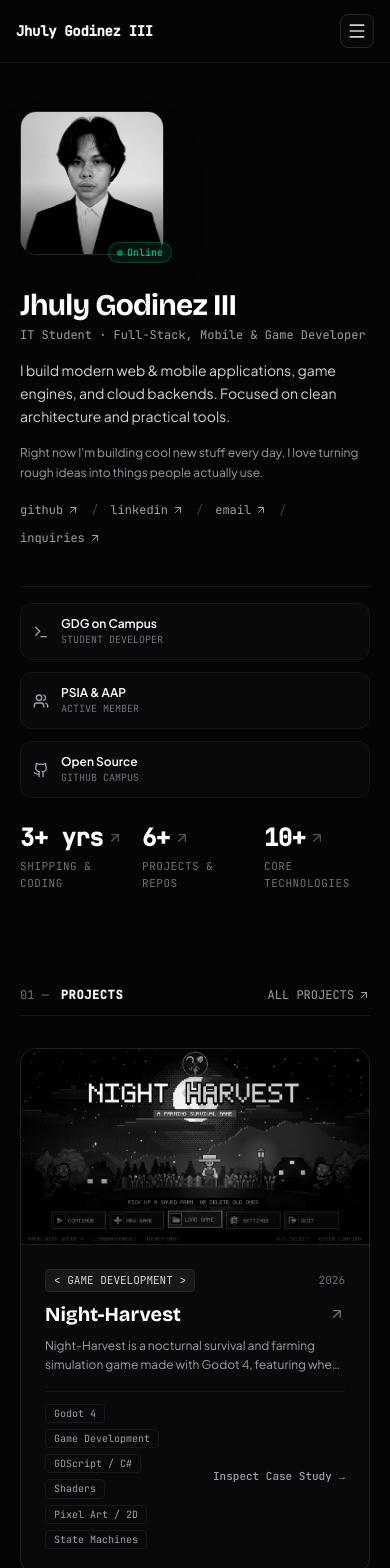
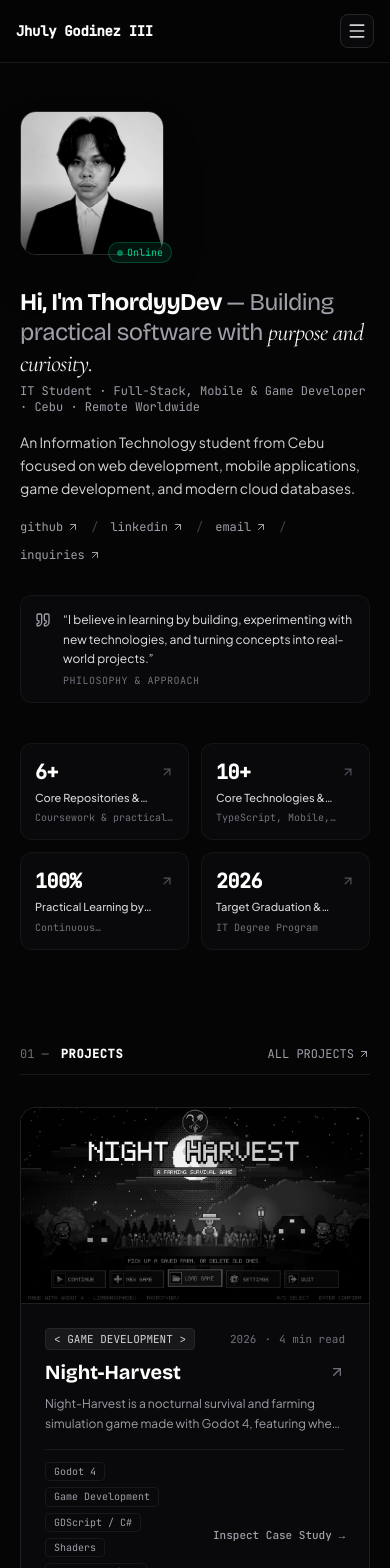
Before and after one commit to ThordyyDev/Portfolio, a React (Vite) app: page / in a window 390 px wide. Shown: the top 1568 px of the page. Built offline with nearby package versions, Linux system fonts and the light colour scheme.

Commit message:
feat(experiments): restore complete 4a4a032 information including 3-discipline stack matrix, philosophy quote, and 4 KPI metrics

```diff
--- a/src/App.tsx
+++ b/src/App.tsx
@@ -26,6 +26,7 @@ import {
   Terminal,
   Activity,
   Code2,
+  Quote,
 } from 'lucide-react';
 import {
   INITIAL_PROFILE,
@@ -116,6 +117,69 @@ function CertificationLogo({ type }: { type: CertificationItem['issuerType'] })
     );
   }
   return <Award className="w-8 h-8 text-white" />;
+}
+
+// 3-Discipline Matrix Components from 4a4a032
+function DisciplineHeader({
+  groupIndex,
+  domain,
+  description,
+}: {
+  groupIndex: string;
+  domain: string;
+  description: string;
+}) {
+  return (
+    <div className="space-y-1.5 pb-3 border-b border-zinc-900 cursor-default select-none">
+      <span className="text-[10px] font-mono text-zinc-500 tabular-nums uppercase tracking-widest">
+        DISCIPLINE {groupIndex}
+      </span>
+      <h3 className="font-display text-sm sm:text-base font-bold text-white tracking-tight">
+        {domain}
+      </h3>
+      <p className="text-xs text-zinc-400 leading-relaxed font-normal">
+        {description}
+      </p>
+    </div>
+  );
+}
+
+function SkillRowItem({
+  skill,
+  isSelected,
+  onSelect,
+}: {
+  skill: { name: string; proficiency: string; years: string };
+  isSelected: boolean;
+  onSelect: () => void;
+}) {
+  const { displayed, trigger } = useScramble(skill.name, { duration: 360, speed: 20 });
+
+  return (
+    <button
+      type="button"
+      onClick={onSelect}
+      onMouseLeave={() => trigger()}
+      className={`w-full py-2.5 px-2 flex items-center justify-between text-left transition-colors rounded cursor-pointer select-none ${
+        isSelected
+          ? 'bg-white text-black font-semibold'
+          : 'hover:bg-zinc-900/60 text-zinc-300'
+      }`}
+    >
+      <span className="text-xs font-mono font-medium whitespace-nowrap">
+        {displayed}
+      </span>
+      <div
+        className={`flex items-center gap-1.5 text-[11px] font-mono tabular-nums ${
+          isSelected ? 'text-black font-medium' : 'text-zinc-500'
+        }`}
+      >
+        <span>{skill.proficiency}</span>
+        <span aria-hidden="true">·</span>
+        <span>{skill.years}</span>
+      </div>
+    </button>
+  );
 }
 
 export default function App() {
@@ -370,13 +434,13 @@ export default function App() {
                   <a
                     key={sec.id}
                     href={sec.href}
-                    className={`group flex items-center justify-between px-2.5 py-1.5 text-xs font-mono rounded-md transition-all ${
+                    className={`group relative flex items-center justify-between px-2.5 py-1.5 text-xs font-mono rounded-md transition-all ${
                       isActive
                         ? 'text-white font-medium bg-zinc-900/90'
                         : 'text-zinc-400 hover:text-zinc-200 hover:bg-zinc-900/40'
                     }`}
                   >
-                    <span className="flex items-center gap-2">
+                    <span className="flex items-center gap-2 relative z-10">
                       <span
                         className={`text-[10px] ${
                           isActive ? 'text-white' : 'text-zinc-600'
@@ -387,7 +451,7 @@ export default function App() {
                       <span>{sec.label}</span>
                     </span>
                     {isActive && (
-                      <span className="w-1.5 h-1.5 rounded-full bg-white" />
+                      <span className="w-1.5 h-1.5 rounded-full bg-white relative z-10" />
                     )}
                   </a>
                 );
@@ -445,9 +509,9 @@ export default function App() {
         <main className="flex-1 md:ml-64 lg:ml-72 min-w-0">
           <div className="max-w-4xl mx-auto px-5 sm:px-8 lg:px-12 py-10 sm:py-16 space-y-24">
             {/* ===================================================== */}
-            {/* HERO INTRODUCTION (IMAGE 1 BRYL LIM STYLE)           */}
+            {/* HERO INTRODUCTION (ORIGINAL INFORMATION & HEADLINE)   */}
             {/* ===================================================== */}
-            <section id="hero" className="space-y-10 pt-2 sm:pt-4">
+            <section id="hero" className="space-y-8 pt-2 sm:pt-4">
               <div className="flex flex-col sm:flex-row items-start sm:items-center gap-8 sm:gap-10">
                 {/* Dithered / Monochrome Author Portrait */}
                 <div className="relative group shrink-0">
@@ -468,21 +532,24 @@ export default function App() {
 
                 {/* Typography and Bio */}
                 <div className="space-y-4 max-w-xl">
-                  <div>
-                    <h1 className="font-display text-3xl sm:text-4xl font-bold tracking-tight text-white">
-                      {profile.name}
+                  <div className="space-y-1">
+                    <h1 className="font-display text-2xl sm:text-3xl lg:text-4xl font-bold tracking-tight text-white leading-tight">
+                      Hi, I&apos;m ThordyyDev{' '}
+                      <span className="text-zinc-400 font-normal">
+                        — Building practical software with{' '}
+                      </span>
+                      <span className="font-serif italic font-normal text-zinc-100">
+                        purpose and curiosity.
+                      </span>
                     </h1>
-                    <p className="font-mono text-xs sm:text-sm text-zinc-400 mt-1">
-                      IT Student · Full-Stack, Mobile &amp; Game Developer
+                    <p className="font-mono text-xs text-zinc-400">
+                      {profile.role} · {profile.location}
                     </p>
                   </div>
 
-                  <p className="text-sm sm:text-base text-zinc-300 leading-relaxed font-normal">
-                    I build modern web &amp; mobile applications, game engines, and cloud backends. Focused on clean architecture and practical tools.
-                  </p>
-
-                  <p className="text-xs sm:text-sm text-zinc-400 leading-relaxed font-normal">
-                    Right now I'm building cool new stuff every day. I love turning rough ideas into things people actually use.
+                  {/* Original Lead Bio */}
+                  <p className="text-sm text-zinc-300 leading-relaxed font-normal">
+                    {profile.leadBio}
                   </p>
 
                   {/* Clean Links Row */}
@@ -522,84 +589,43 @@ export default function App() {
                 </div>
               </div>
 
-              {/* Highlights & Quantitative KPI Bar (Image 1 Style) */}
-              <div className="space-y-4 pt-4 border-t border-zinc-900/90">
-                {/* Affiliations Banner Strip */}
-                <div className="grid grid-cols-1 sm:grid-cols-3 gap-3">
-                  <div className="p-3 rounded-xl bg-zinc-950 border border-zinc-900/80 flex items-center gap-3">
-                    <Terminal className="w-4 h-4 text-zinc-400 shrink-0" />
-                    <div className="min-w-0">
-                      <div className="text-xs font-semibold text-white truncate">
-                        GDG on Campus
-                      </div>
-                      <div className="text-[10px] font-mono text-zinc-500 uppercase">
-                        Student Developer
-                      </div>
+              {/* Editorial Philosophy Callout Card (From 4a4a032) */}
+              <div className="p-3.5 sm:p-4 rounded-xl bg-zinc-950 border border-zinc-900/80 flex items-start gap-3">
+                <Quote className="w-4 h-4 text-zinc-400 shrink-0 mt-0.5" />
+                <div className="space-y-1">
+                  <p className="text-xs sm:text-[0.925rem] text-zinc-200 font-sans leading-relaxed font-normal">
+                    “{profile.editorialPhilosophy}”
+                  </p>
+                  <span className="text-[10px] font-mono text-zinc-500 block tracking-wider uppercase">
+                    Philosophy &amp; Approach
+                  </span>
                 </div>
               </div>
 
-                  <div className="p-3 rounded-xl bg-zinc-950 border border-zinc-900/80 flex items-center gap-3">
-                    <Users className="w-4 h-4 text-zinc-400 shrink-0" />
-                    <div className="min-w-0">
-                      <div className="text-xs font-semibold text-white truncate">
-                        PSIA &amp; AAP
+              {/* Full Quantitative KPI Row (From 4a4a032: 6+, 10+, 100%, 2026) */}
+              <div className="grid grid-cols-2 sm:grid-cols-4 gap-3 pt-2">
+                {profile.metrics.map((m, idx) => (
+                  <div
+                    key={idx}
+                    className="p-3.5 rounded-xl bg-zinc-950 border border-zinc-900/80 space-y-1"
+                  >
+                    <div className="font-mono text-xl sm:text-2xl font-semibold text-white tracking-tight flex items-center justify-between">
+                      <span>{m.value}</span>
+                      <ArrowUpRight className="w-3.5 h-3.5 text-zinc-600" />
                     </div>
-                      <div className="text-[10px] font-mono text-zinc-500 uppercase">
-                        Active Member
+                    <div className="text-[11px] font-medium text-zinc-300 line-clamp-1">
+                      {m.label}
+                    </div>
+                    <div className="text-[10px] font-mono text-zinc-500 line-clamp-1">
+                      {m.timeframe}
                     </div>
                   </div>
-                  </div>
-
-                  <div className="p-3 rounded-xl bg-zinc-950 border border-zinc-900/80 flex items-center gap-3">
-                    <Github className="w-4 h-4 text-zinc-400 shrink-0" />
-                    <div className="min-w-0">
-                      <div className="text-xs font-semibold text-white truncate">
-                        Open Source
-                      </div>
-                      <div className="text-[10px] font-mono text-zinc-500 uppercase">
-                        GitHub Campus
-                      </div>
-                    </div>
-                  </div>
-                </div>
-
-                {/* Big Metric Counters */}
-                <div className="grid grid-cols-3 gap-4 pt-2">
-                  <div className="space-y-1">
-                    <div className="font-mono text-2xl sm:text-3xl font-semibold text-white tracking-tight flex items-center gap-1">
-                      <span>3+ yrs</span>
-                      <ArrowUpRight className="w-4 h-4 text-zinc-600" />
-                    </div>
-                    <div className="text-[11px] font-mono text-zinc-500 uppercase tracking-wider">
-                      Shipping &amp; Coding
-                    </div>
-                  </div>
-
-                  <div className="space-y-1">
-                    <div className="font-mono text-2xl sm:text-3xl font-semibold text-white tracking-tight flex items-center gap-1">
-                      <span>6+</span>
-                      <ArrowUpRight className="w-4 h-4 text-zinc-600" />
-                    </div>
-                    <div className="text-[11px] font-mono text-zinc-500 uppercase tracking-wider">
-                      Projects &amp; Repos
-                    </div>
-                  </div>
-
-                  <div className="space-y-1">
-                    <div className="font-mono text-2xl sm:text-3xl font-semibold text-white tracking-tight flex items-center gap-1">
-                      <span>10+</span>
-                      <ArrowUpRight className="w-4 h-4 text-zinc-600" />
-                    </div>
-                    <div className="text-[11px] font-mono text-zinc-500 uppercase tracking-wider">
-                      Core Technologies
-                    </div>
-                  </div>
-                </div>
+                ))}
               </div>
             </section>
 
             {/* ===================================================== */}
-            {/* 01 — PROJECTS SECTION (IMAGE 2 STYLE)                 */}
+            {/* 01 — PROJECTS SECTION (REAL DATA & BENTO CASE STUDIES) */}
             {/* ===================================================== */}
             <CursorTrailZone>
               <section id="projects" className="space-y-8 scroll-mt-12">
@@ -657,7 +683,7 @@ export default function App() {
                   </div>
                 )}
 
-                {/* Project Cards (Stacked/Grid clean layout inspired by Bryl Lim Image 2) */}
+                {/* Project Cards (Stacked clean layout inspired by Bryl Lim Image 2) */}
                 <div className="grid grid-cols-1 gap-6">
                   {filteredStudies.map((study) => (
                     <motion.div
@@ -685,7 +711,11 @@ export default function App() {
                             <span className="inline-flex items-center gap-1.5 px-2 py-0.5 rounded bg-zinc-900 border border-zinc-800 text-zinc-300">
                               &lt; {study.category.toUpperCase()} &gt;
                             </span>
-                            <span className="text-zinc-500">{study.year}</span>
+                            <div className="flex items-center gap-2 text-zinc-500">
+                              <span>{study.year}</span>
+                              <span>·</span>
+                              <span>{study.readTime}</span>
+                            </div>
                           </div>
 
                           <h3 className="font-display text-xl font-bold text-white group-hover:text-zinc-200 transition-colors flex items-center justify-between">
@@ -722,7 +752,7 @@ export default function App() {
             </CursorTrailZone>
 
             {/* ===================================================== */}
-            {/* 02 — EXPERIENCE SECTION (IMAGE 3 BRYL LIM STYLE)      */}
+            {/* 02 — EXPERIENCE SECTION (REAL BACKGROUND TIMELINE)    */}
             {/* ===================================================== */}
             <section id="experience" className="space-y-6 scroll-mt-12">
               <div className="flex items-center justify-between pb-3 border-b border-zinc-900">
@@ -783,22 +813,32 @@ export default function App() {
             </section>
 
             {/* ===================================================== */}
-            {/* 03 — STACK SECTION (IMAGE 3 BRYL LIM STYLE)           */}
+            {/* 03 — STACK SECTION (FULL 3-DISCIPLINE MATRIX 4a4a032) */}
             {/* ===================================================== */}
-            <section id="stack" className="space-y-6 scroll-mt-12">
+            <section id="stack" className="space-y-8 scroll-mt-12">
               <div className="flex items-center justify-between pb-3 border-b border-zinc-900">
                 <div className="flex items-center gap-3">
                   <span className="font-mono text-xs text-zinc-500">03 —</span>
                   <h2 className="font-mono text-xs font-bold text-white uppercase tracking-wider">
-                    Stack
+                    Stack &amp; Capabilities
                   </h2>
                 </div>
-                <span className="font-mono text-xs text-zinc-500">
-                  CLICK TO FILTER PROJECTS
-                </span>
+                {activeSkillFilter && (
+                  <button
+                    type="button"
+                    onClick={() => setActiveSkillFilter(null)}
+                    className="px-2.5 py-1 text-xs font-mono text-black bg-white rounded hover:bg-zinc-200 transition-colors cursor-pointer"
+                  >
+                    Reset Filter ({activeSkillFilter})
+                  </button>
+                )}
               </div>
 
-              {/* Horizontal Pill Tags */}
+              {/* Quick Horizontal Filter Pills */}
+              <div className="space-y-2">
+                <span className="text-[10px] font-mono text-zinc-500 uppercase tracking-widest block">
+                  Quick Filter by Stack:
+                </span>
                 <div className="flex flex-wrap items-center gap-2">
                   {TECH_STACK_PILLS.map((pill) => {
                     const isSelected = activeSkillFilter === pill;
@@ -807,7 +847,7 @@ export default function App() {
                         key={pill}
                         type="button"
                         onClick={() => handleSelectSkill(pill)}
-                      className={`px-3.5 py-2 text-xs font-mono rounded-lg border transition-all cursor-pointer ${
+                        className={`px-3 py-1.5 text-xs font-mono rounded-lg border transition-all cursor-pointer ${
                           isSelected
                             ? 'bg-white text-black font-semibold border-white shadow-sm'
                             : 'bg-[#09090b] text-zinc-300 border-zinc-800 hover:border-zinc-600 hover:text-white'
@@ -818,10 +858,34 @@ export default function App() {
                     );
                   })}
                 </div>
+              </div>
+
+              {/* Complete 3-Discipline Skill Matrix from 4a4a032 */}
+              <div className="grid grid-cols-1 md:grid-cols-3 gap-8 pt-4">
+                {SKILL_GROUPS.map((group) => (
+                  <div key={group.index} className="space-y-4">
+                    <DisciplineHeader
+                      groupIndex={group.index}
+                      domain={group.domain}
+                      description={group.description}
+                    />
+                    <div className="divide-y divide-zinc-900/80">
+                      {group.skills.map((skill) => (
+                        <SkillRowItem
+                          key={skill.name}
+                          skill={skill}
+                          isSelected={activeSkillFilter === skill.name}
+                          onSelect={() => handleSelectSkill(skill.name)}
+                        />
+                      ))}
+                    </div>
+                  </div>
+                ))}
+              </div>
             </section>
 
             {/* ===================================================== */}
-            {/* 04 — CERTIFICATIONS & BADGES (IMAGE 3 STYLE)         */}
+            {/* 04 — CERTIFICATIONS & BADGES (PLACEHOLDERS)           */}
             {/* ===================================================== */}
             <section id="certifications" className="space-y-6 scroll-mt-12">
               <div className="flex items-center justify-between pb-3 border-b border-zinc-900">
@@ -831,17 +895,12 @@ export default function App() {
                     Certifications
                   </h2>
                 </div>
-                <a
-                  href={profile.githubUrl}
-                  target="_blank"
-                  rel="noopener noreferrer"
-                  className="font-mono text-xs text-zinc-400 hover:text-white transition-colors inline-flex items-center gap-1"
-                >
-                  ALL CERTIFICATIONS <ArrowUpRight className="w-3 h-3" />
-                </a>
+                <span className="font-mono text-xs text-zinc-500">
+                  CREDENTIALS &amp; BADGES
+                </span>
               </div>
 
-              {/* 3 or 4 Card Grid (Bryl Lim Image 3) */}
+              {/* Card Grid with Placeholders */}
               <div className="grid grid-cols-1 sm:grid-cols-2 lg:grid-cols-3 gap-4">
                 {INITIAL_CERTIFICATIONS.map((cert) => (
                   <div
@@ -878,7 +937,7 @@ export default function App() {
             </section>
 
             {/* ===================================================== */}
-            {/* 05 — AFFILIATIONS SECTION (IMAGE 4 STYLE)             */}
+            {/* 05 — AFFILIATIONS SECTION (COMMUNITY & CAMPUS)        */}
             {/* ===================================================== */}
             <section id="affiliations" className="space-y-6 scroll-mt-12">
               <div className="flex items-center justify-between pb-3 border-b border-zinc-900">
@@ -919,7 +978,7 @@ export default function App() {
             </section>
 
             {/* ===================================================== */}
-            {/* 06 — GITHUB CONTRIBUTIONS GRID (IMAGE 4 STYLE)        */}
+            {/* 06 — GITHUB CONTRIBUTIONS GRID                        */}
             {/* ===================================================== */}
             <section className="space-y-4 pt-2">
               <div className="flex items-center justify-between pb-3 border-b border-zinc-900">
@@ -976,7 +1035,7 @@ export default function App() {
             </section>
 
             {/* ===================================================== */}
-            {/* 07 — CONTACT & DIRECT DISPATCH                        */}
+            {/* 07 — CONTACT (DIRECT COORDINATES & GMAIL INQUIRY)     */}
             {/* ===================================================== */}
             <section id="contact" className="space-y-6 scroll-mt-12 pb-12">
               <div className="flex items-center justify-between pb-3 border-b border-zinc-900">
@@ -991,7 +1050,63 @@ export default function App() {
                 </span>
               </div>
 
-              <div className="p-6 sm:p-8 rounded-2xl bg-[#09090b] border border-zinc-800">
+              <div className="grid grid-cols-1 lg:grid-cols-12 gap-8 items-start">
+                {/* Left Coordinates Column (From 4a4a032) */}
+                <div className="lg:col-span-5 space-y-4">
+                  <p className="text-xs sm:text-sm text-zinc-400 leading-relaxed font-normal">
+                    {profile.availability}. Open for web, mobile, and collaborative software projects.
+                  </p>
+
+                  <div className="space-y-2 pt-2 border-t border-zinc-900 font-mono text-xs">
+                    <div className="p-3 rounded-xl bg-zinc-950 border border-zinc-900 space-y-1">
+                      <span className="text-[10px] text-zinc-500 uppercase tracking-widest block">
+                        Electronic Mail
+                      </span>
+                      <div className="flex items-center justify-between gap-2">
+                        <a
+                          href={`mailto:${profile.email}`}
+                          className="text-white hover:underline truncate"
+                        >
+                          {profile.email}
+                        </a>
+                        <button
+                          type="button"
+                          onClick={handleCopyEmail}
+                          className="shrink-0 inline-flex items-center gap-1 px-2 py-0.5 rounded bg-zinc-900 border border-zinc-800 text-[11px] text-zinc-300 hover:text-white cursor-pointer"
+                        >
+                          {emailCopied ? <Check className="w-3 h-3 text-emerald-400" /> : <Copy className="w-3 h-3" />}
+                          {emailCopied ? 'Copied' : 'Copy'}
+                        </button>
+                      </div>
+                    </div>
+
+                    <div className="p-3 rounded-xl bg-zinc-950 border border-zinc-900 space-y-1">
+                      <span className="text-[10px] text-zinc-500 uppercase tracking-widest block">
+                        Location &amp; Timezone
+                      </span>
+                      <span className="text-white block">
+                        {profile.location} (UTC+8)
+                      </span>
+                    </div>
+
+                    <div className="p-3 rounded-xl bg-zinc-950 border border-zinc-900 space-y-1">
+                      <span className="text-[10px] text-zinc-500 uppercase tracking-widest block">
+                        GitHub
+                      </span>
+                      <a
+                        href={profile.githubUrl}
+                        target="_blank"
+                        rel="noopener noreferrer"
+                        className="text-white hover:underline inline-flex items-center gap-1"
+                      >
+                        github.com/ThordyyDev <ArrowUpRight className="w-3 h-3" />
+                      </a>
+                    </div>
+                  </div>
+                </div>
+
+                {/* Right Inquiry Form */}
+                <div className="lg:col-span-7 p-6 rounded-2xl bg-[#09090b] border border-zinc-800">
                   {contactSubmitted ? (
                     <div className="py-8 text-center space-y-4">
                       <div className="w-10 h-10 rounded-full bg-white text-black flex items-center justify-center mx-auto">
@@ -1035,7 +1150,7 @@ export default function App() {
                             required
                             value={contactName}
                             onChange={(e) => setContactName(e.target.value)}
-                          placeholder="Bill Cipher"
+                            placeholder="Your Name"
                             className="w-full px-3.5 py-2 text-sm text-white bg-[#050505] border border-zinc-800 rounded-lg focus:outline-none focus:border-white transition-colors"
                           />
                         </div>
@@ -1052,7 +1167,7 @@ export default function App() {
                             required
                             value={contactEmail}
                             onChange={(e) => setContactEmail(e.target.value)}
-                          placeholder="bill@domain.com"
+                            placeholder="your@email.com"
                             className="w-full px-3.5 py-2 text-sm text-white bg-[#050505] border border-zinc-800 rounded-lg focus:outline-none focus:border-white transition-colors"
                           />
                         </div>
@@ -1107,6 +1222,7 @@ export default function App() {
                       </button>
                     </form>
                   )}
+                </div>
               </div>
             </section>
           </div>
```
Lines whose indentation alone changed are shown as unchanged.
